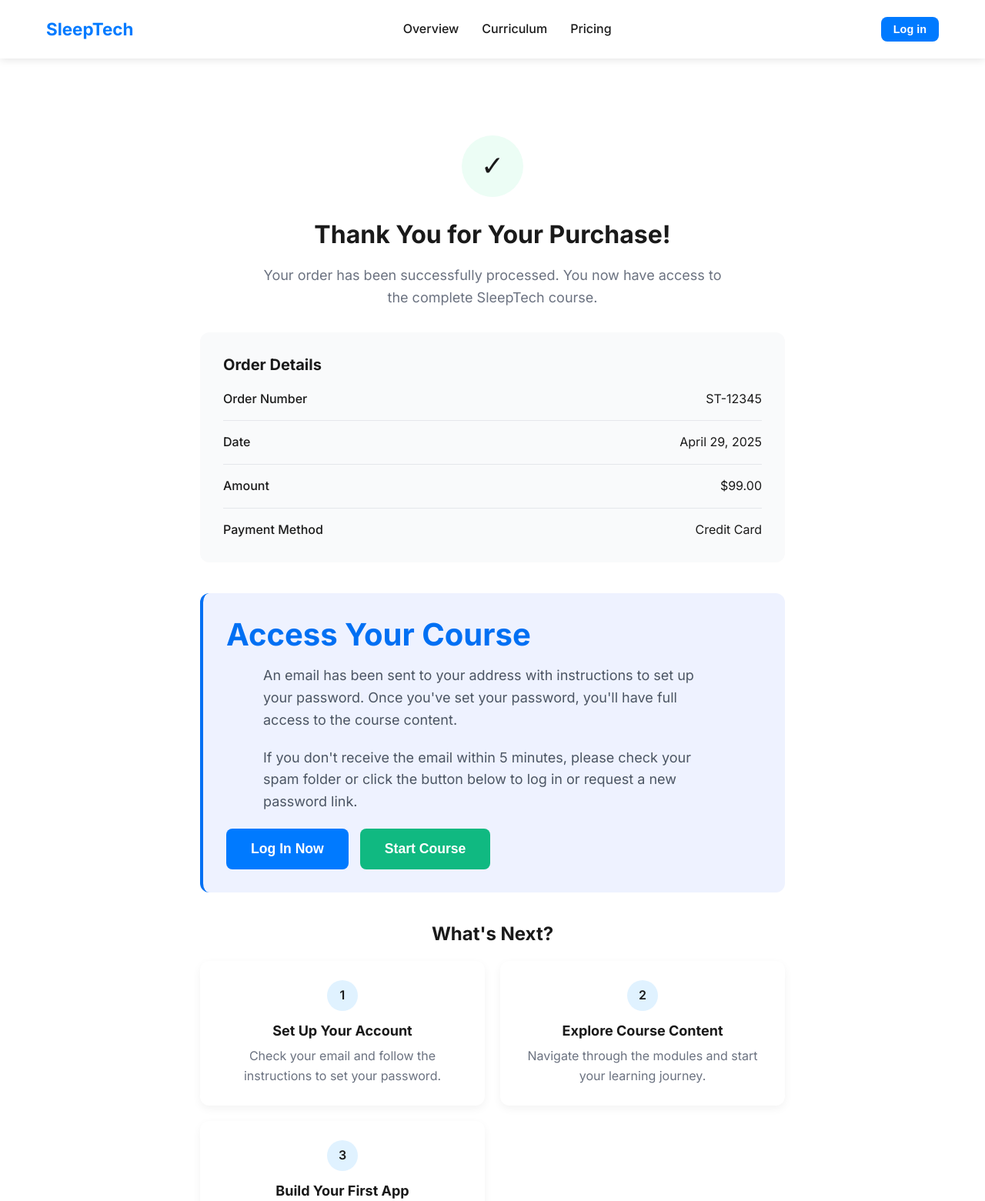
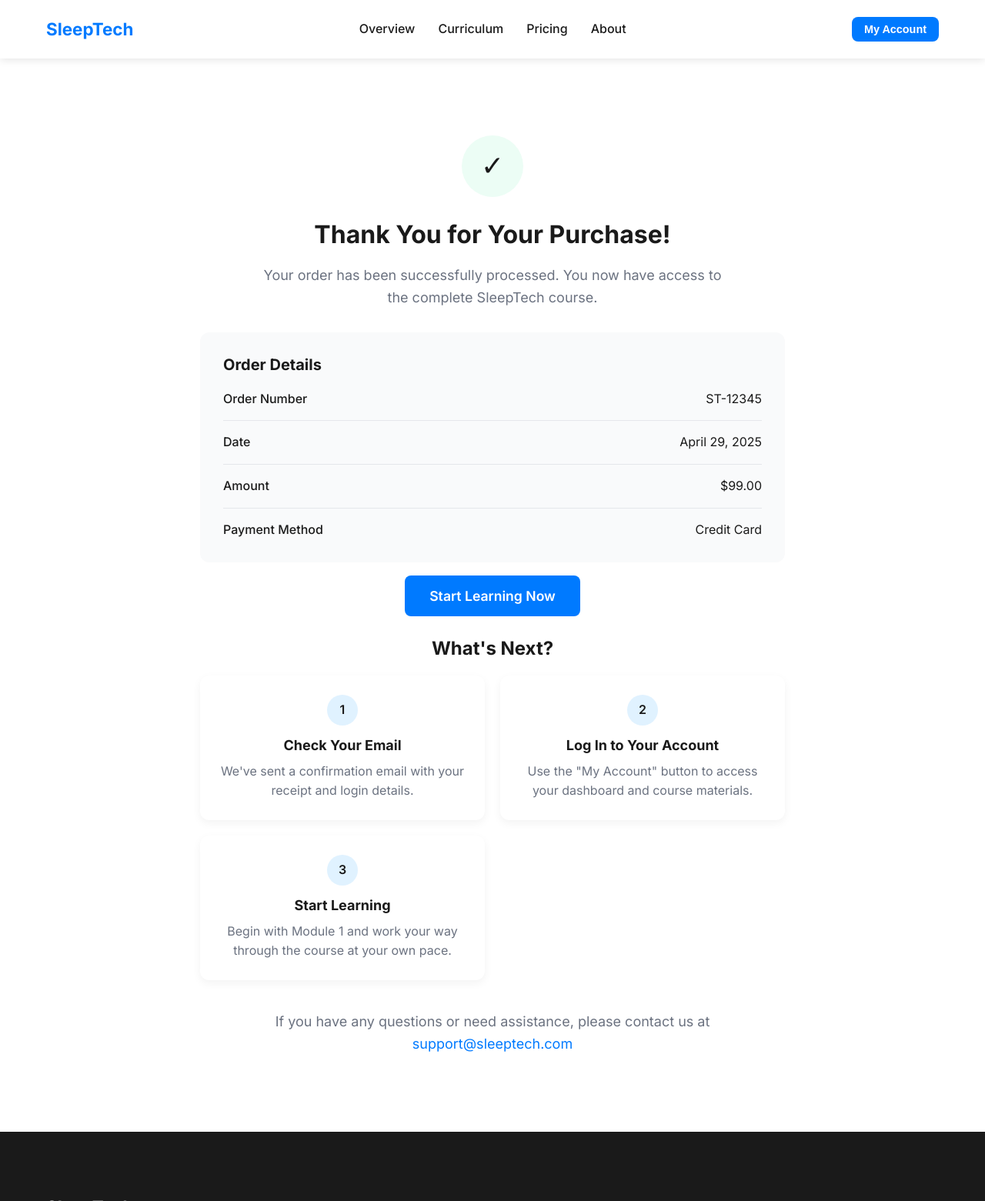
Before and after one commit to RyanNovinc/ClaudeAppBuilder, a website: page thank-you.html in a window 1280 px wide. Shown: the top 1561 px of the page at 77% size. Drawn offline with Linux system fonts and the light colour scheme.

Commit message:
Update thank-you.html

```diff
--- a/thank-you.html
+++ b/thank-you.html
@@ -8,10 +8,6 @@
     <link rel="preconnect" href="https://fonts.googleapis.com">
     <link rel="preconnect" href="https://fonts.gstatic.com" crossorigin>
     <link href="https://fonts.googleapis.com/css2?family=Inter:wght@400;500;600;700&display=swap" rel="stylesheet">
-
-    <!-- Netlify Identity Widget -->
-    <script type="text/javascript" src="https://identity.netlify.com/v1/netlify-identity-widget.js"></script>
-
     <style>
         /* Thank-you page specific styles */
         .thank-you-container {
@@ -125,32 +121,6 @@
             margin-bottom: 0;
         }
 
-        .access-instructions {
-            margin-top: 40px;
-            padding: 30px;
-            background-color: #eef2ff;
-            border-radius: 12px;
-            border-left: 4px solid #0070f3;
-        }
-
-        .access-instructions h2 {
-            color: #0070f3;
-            margin-bottom: 15px;
-            text-align: left;
-        }
-
-        .access-instructions p {
-            color: #4b5563;
-            margin-bottom: 20px;
-            text-align: left;
-        }
-
-        .access-buttons {
-            display: flex;
-            gap: 15px;
-            margin-top: 20px;
-        }
-
         @media (max-width: 768px) {
             .thank-you-container {
                 margin: 60px auto;
@@ -158,10 +128,6 @@
 
             .steps-grid {
                 grid-template-columns: 1fr;
-            }
-
-            .access-buttons {
-                flex-direction: column;
             }
         }
     </style>
@@ -175,9 +141,10 @@
                     <li><a href="index.html#overview">Overview</a></li>
                     <li><a href="index.html#curriculum">Curriculum</a></li>
                     <li><a href="index.html#pricing">Pricing</a></li>
+                    <li><a href="about-creator.html">About</a></li>
                 </ul>
             </nav>
-            <button class="cta-button small" id="loginButton" onclick="netlifyIdentity.open()">Log in</button>
+            <button class="cta-button small" id="loginButton">My Account</button>
         </div>
     </header>
 
@@ -206,34 +173,25 @@
             </div>
         </div>
 
-        <div class="access-instructions">
-            <h2>Access Your Course</h2>
-            <p>An email has been sent to your address with instructions to set up your password. Once you've set your password, you'll have full access to the course content.</p>
-            <p>If you don't receive the email within 5 minutes, please check your spam folder or click the button below to log in or request a new password link.</p>
-
-            <div class="access-buttons">
-                <button class="cta-button large" onclick="netlifyIdentity.open('login')">Log In Now</button>
-                <button class="cta-button large" onclick="window.location.href='modules/module1.html'" style="background-color: #10B981;">Start Course</button>
-            </div>
-        </div>
+        <a href="modules/module1.html" class="cta-button large">Start Learning Now</a>
 
         <div class="next-steps">
             <h2>What's Next?</h2>
             <div class="steps-grid">
                 <div class="step-card">
                     <div class="step-number">1</div>
-                    <h3>Set Up Your Account</h3>
-                    <p>Check your email and follow the instructions to set your password.</p>
+                    <h3>Check Your Email</h3>
+                    <p>We've sent a confirmation email with your receipt and login details.</p>
                 </div>
                 <div class="step-card">
                     <div class="step-number">2</div>
-                    <h3>Explore Course Content</h3>
-                    <p>Navigate through the modules and start your learning journey.</p>
+                    <h3>Log In to Your Account</h3>
+                    <p>Use the "My Account" button to access your dashboard and course materials.</p>
                 </div>
                 <div class="step-card">
                     <div class="step-number">3</div>
-                    <h3>Build Your First App</h3>
-                    <p>Follow along with the tutorials to create your own sleep technology app.</p>
+                    <h3>Start Learning</h3>
+                    <p>Begin with Module 1 and work your way through the course at your own pace.</p>
                 </div>
             </div>
 
@@ -251,14 +209,15 @@
                         <li><a href="index.html#overview">Overview</a></li>
                         <li><a href="index.html#curriculum">Curriculum</a></li>
                         <li><a href="index.html#pricing">Pricing</a></li>
+                        <li><a href="about-creator.html">About Creator</a></li>
                     </ul>
                 </div>
                 <div class="link-group">
                     <h4>Legal</h4>
                     <ul>
-                        <li><a href="#">Terms of Service</a></li>
-                        <li><a href="#">Privacy Policy</a></li>
-                        <li><a href="#">Refund Policy</a></li>
+                        <li><a href="terms-of-service.html">Terms of Service</a></li>
+                        <li><a href="privacy-policy.html">Privacy Policy</a></li>
+                        <li><a href="refund-policy.html">Refund Policy</a></li>
                     </ul>
                 </div>
                 <div class="link-group">
@@ -290,18 +249,13 @@
             const options = { year: 'numeric', month: 'long', day: 'numeric' };
             document.getElementById('order-date').textContent = today.toLocaleDateString('en-US', options);
 
-            // Handle Netlify Identity events
-            if (window.netlifyIdentity) {
-                netlifyIdentity.on('init', user => {
-                    if (user) {
-                        // Already logged in
-                        console.log('User already logged in');
-                    }
-                });
-
-                netlifyIdentity.on('login', user => {
-                    // Redirect to first module after login
-                    window.location.href = 'modules/module1.html';
+            // Update login button to say "My Account"
+            const loginButton = document.getElementById('loginButton');
+            if (loginButton) {
+                loginButton.textContent = "My Account";
+                loginButton.addEventListener('click', function() {
+                    // This would link to the user's dashboard in the final version
+                    window.location.href = "modules/module1.html";
                 });
             }
         });
```
